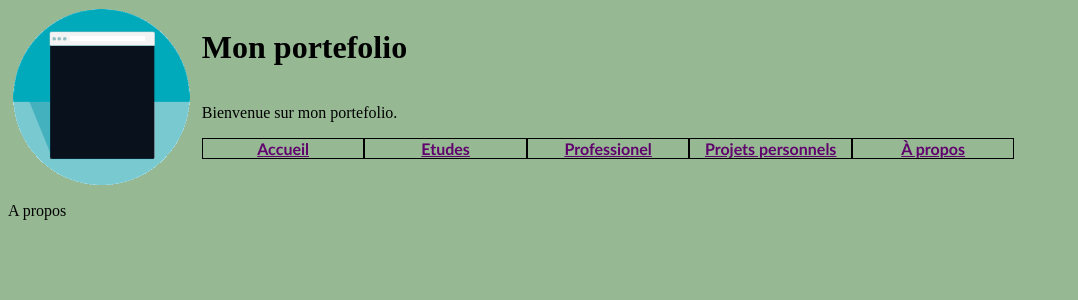
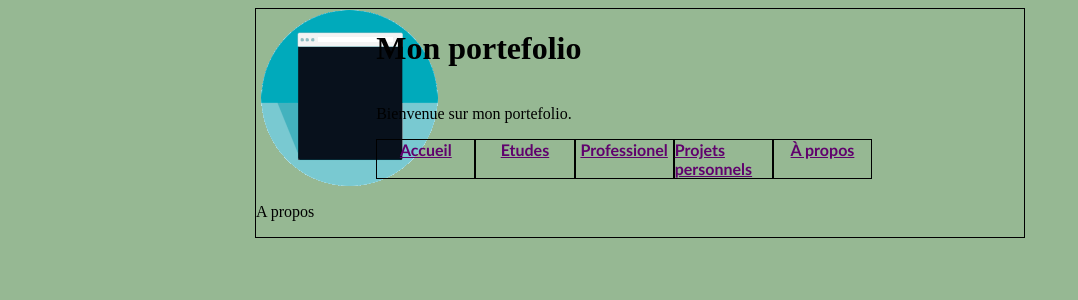
Before and after one commit to alexking53/portfolio, a PHP site: page /pages/apropos.php in a window 1280 px wide. Shown: the top 300 px of the page, without its empty margins (0-1078 px from the left). Run offline with PHP 8.4, Linux system fonts and the light colour scheme.

Commit message:
Maquette V5

```diff
--- a/portefolio/asset/style/style.css
+++ b/portefolio/asset/style/style.css
@@ -1,5 +1,9 @@
 body{
     background-color: rgb(150, 184, 147);
+    width: 60%;
+    margin-left: auto;
+    margin-right: auto;
+    border: 1px black solid;
 }
 
 a{
--- a/portefolio/header.php
+++ b/portefolio/header.php
@@ -4,8 +4,8 @@
     <title>Mon portefolio</title>
     <meta name="description" content="Mon portefolio avec PHP et JavaScript">
     <link rel="stylesheet" href="asset/style/style.css">
-</head>
-<body>
+
+
     <div id="haut">
         <div id="haut1">
             <img src="asset/image/gif/entete.gif">
@@ -21,5 +21,5 @@
                 <div id="nav"><a href="pages/apropos.php">À propos</a></div>
             </nav>
         </div>
-
     </div>
+</head>
--- a/portefolio/index.php
+++ b/portefolio/index.php
@@ -1,7 +1,8 @@
 
     <?php
-        require('header.php');
+        require('header.php');?>
 
+    <?php
         $page=array(
             'Accueil' => 'index.php',
             'Etudes' => 'pages/etude.php',
--- a/portefolio/pages/apropos.php
+++ b/portefolio/pages/apropos.php
@@ -1,3 +1,6 @@
-<?php
-    include "header.php";?>
-<p>A propos</p>
+
+    <?php
+     include "header.php";?>
+<body>
+    <p>A propos</p>
+</body>
--- a/portefolio/pages/header.php
+++ b/portefolio/pages/header.php
@@ -4,8 +4,8 @@
     <title>Mon portefolio</title>
     <meta name="description" content="Mon portefolio avec PHP et JavaScript">
     <link rel="stylesheet" href="../asset/style/style.css">
-</head>
-<body>
+
+
     <div id="haut">
         <div id="haut1">
             <img src="../asset/image/gif/entete.gif">
@@ -21,5 +21,5 @@
                 <div id="nav"><a href="apropos.php">À propos</a></div>
             </nav>
         </div>
-
     </div>
+</head>
```
